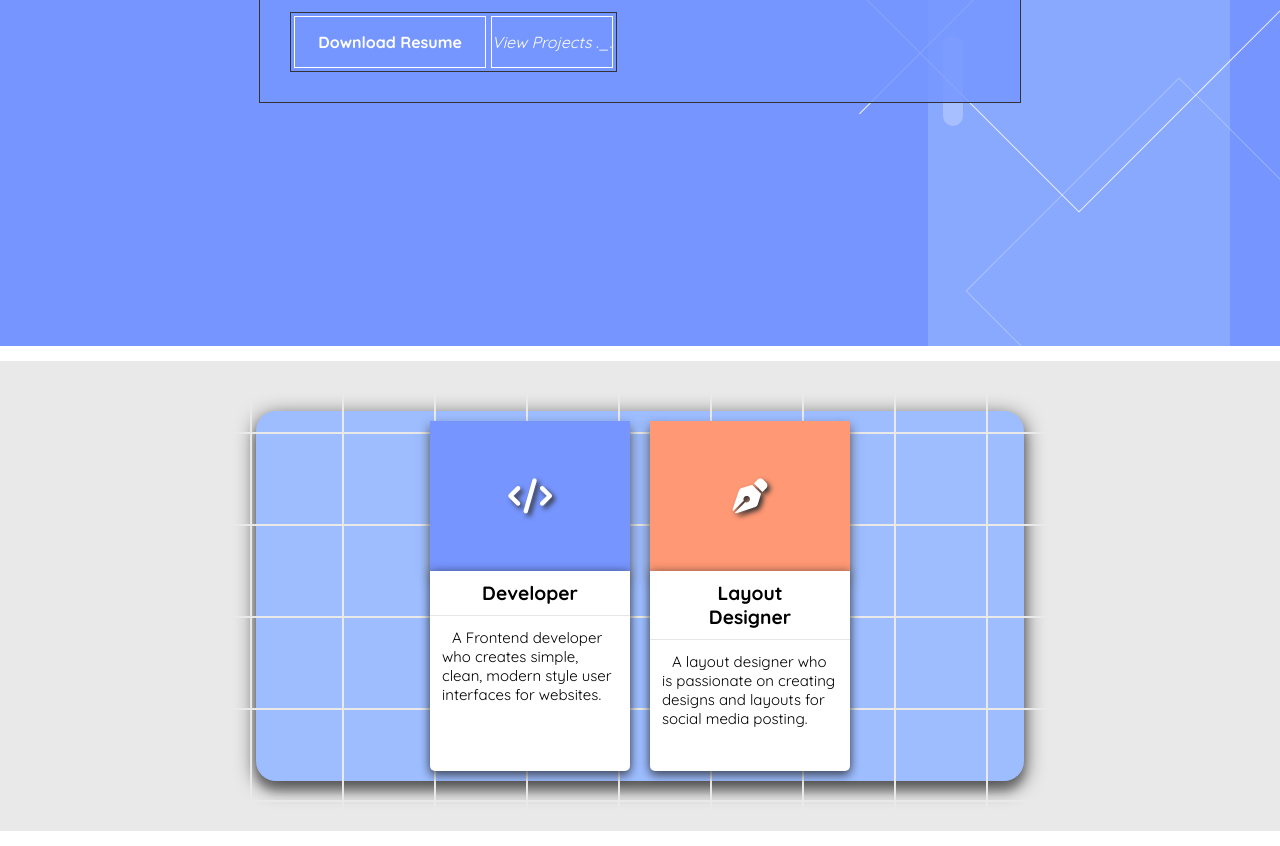
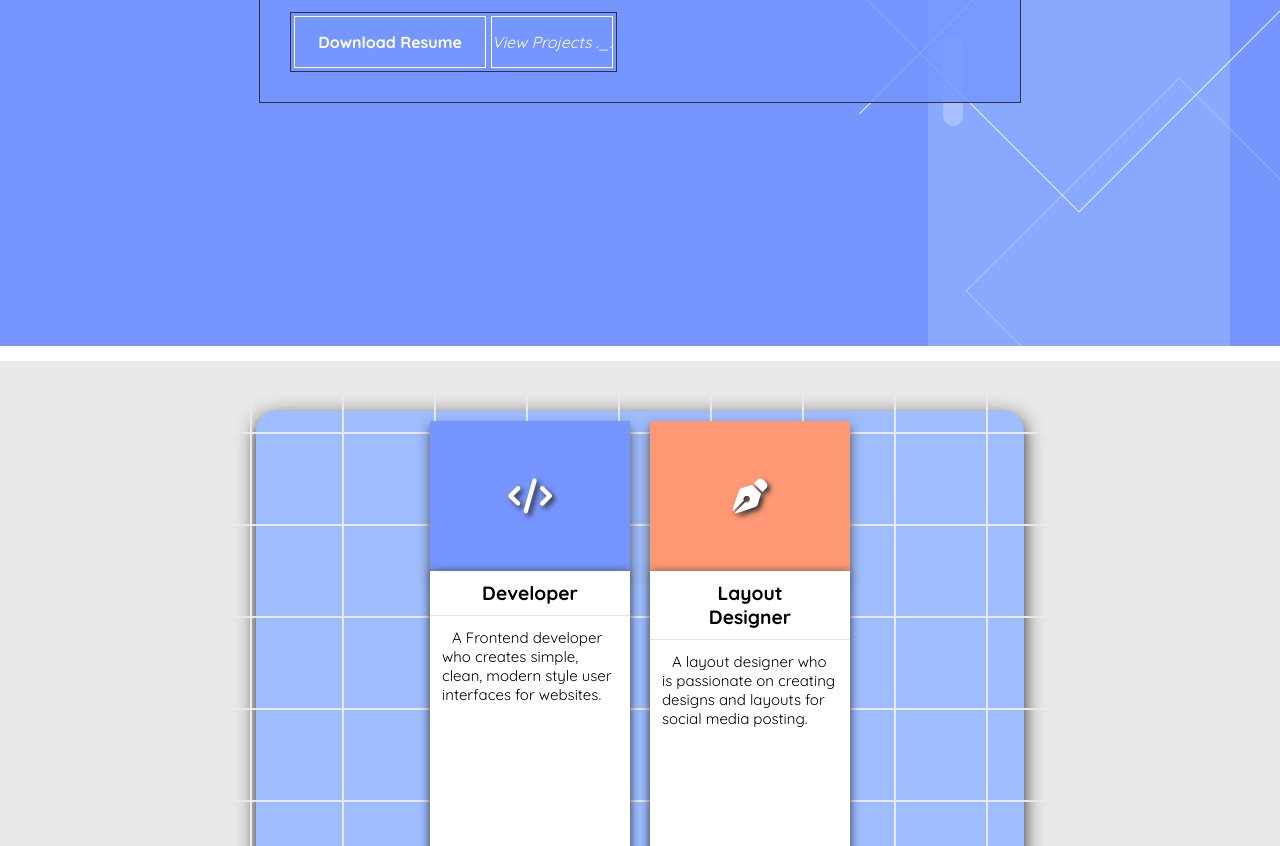
Before and after one commit to Pengu-90/MyPortfolio, a plain HTML site: page index.html in a window 1280 px wide. Shown: the part 454-1300 px from the top of the page. Drawn offline with Linux system fonts and the light colour scheme; a script that the page names is missing.

Commit message:
Update styles.css

```diff
--- a/src/styles.css
+++ b/src/styles.css
@@ -430,7 +430,7 @@ h1 {
 
 .roles-section .card .role-texts {
     position: relative;
-    height: 200px;
+    height: 2000px;
     box-shadow: 0 0px 10px #1d1d1d6e, 0 5px 10px #1d1d1d8c;
     border-bottom-right-radius: 5px;
     border-bottom-left-radius: 5px;
```
